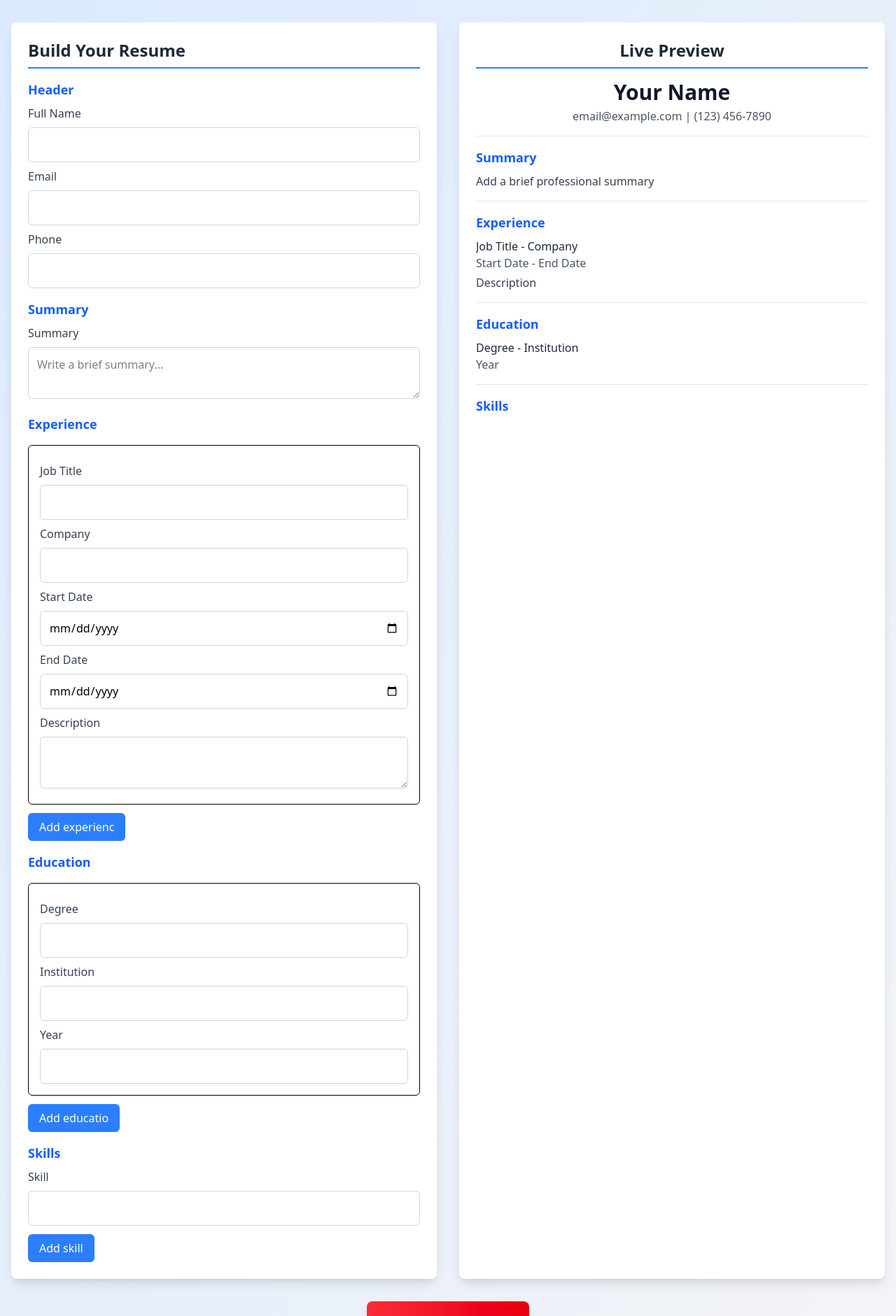
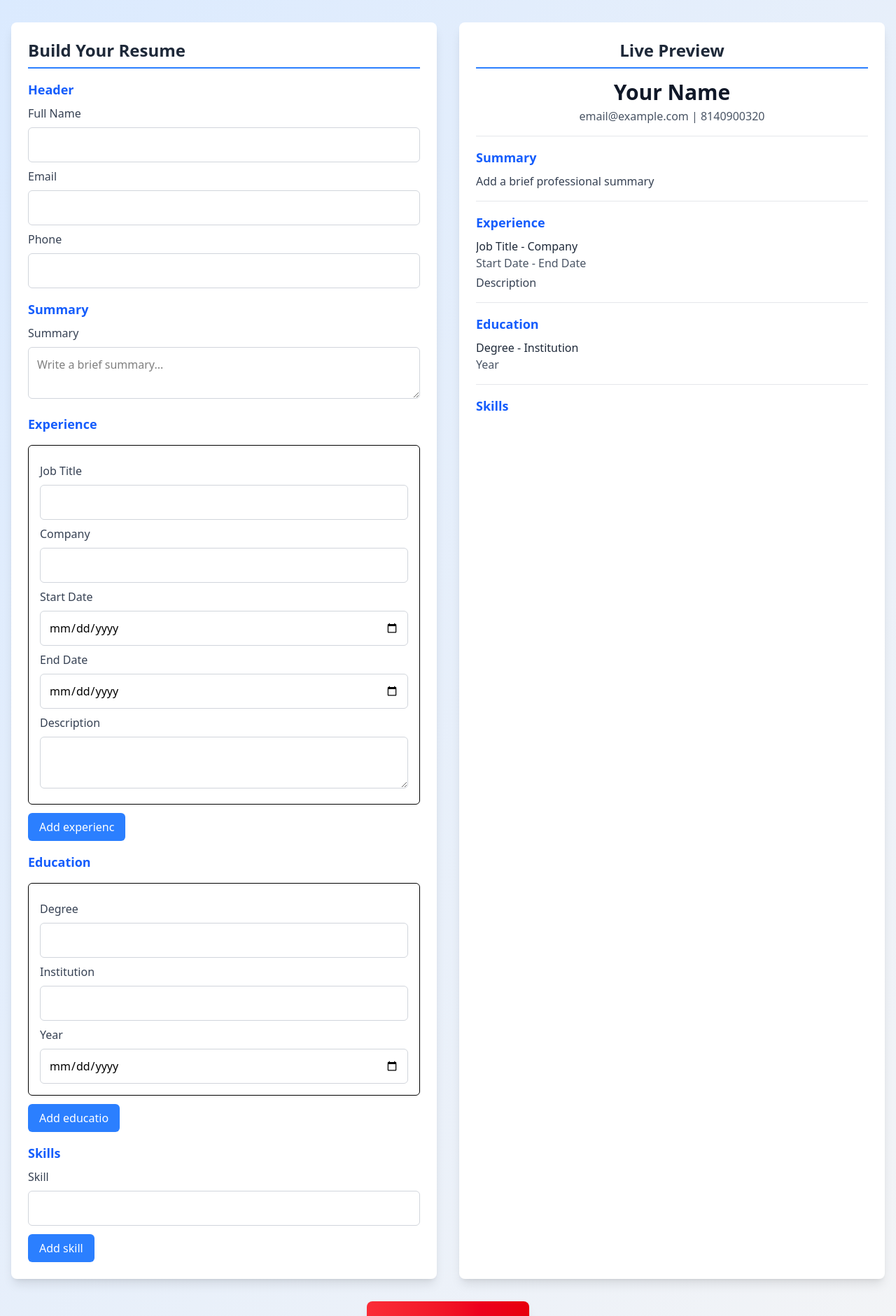
Before and after one commit to Hardik0110/ResumeBuilder, a React (Vite) app: page / in a window 1280 px wide. Shown: the top 1881 px of the page at 70% size. Built offline with nearby package versions, Linux system fonts and the light colour scheme.

Commit message:
small changes

```diff
--- a/src/components/FormField.jsx
+++ /dev/null
@@ -1,17 +0,0 @@
-import React from 'react';
-
-const FormField = ({ label, value, onChange }) => {
-  return (
-    <div className="mt-2">
-      <label className="text-gray-700 font-medium">{label}</label>
-      <input
-        type="text"
-        value={value}
-        onChange={onChange}
-        className="w-full p-3 mt-1 border border-gray-300 rounded-md focus:ring-2 focus:ring-blue-500 focus:outline-none"
-      />
-    </div>
-  );
-};
-
-export default FormField;
--- a/src/components/InputCreator.jsx
+++ b/src/components/InputCreator.jsx
@@ -3,7 +3,6 @@ import { useForm, Controller } from 'react-hook-form';
 import resumeFields from '../data/resumeFields.json';
 
 const InputCreator = ({ onUpdate }) => {
-  // Generate initial state from resumeFields.json
   const generateInitialState = () => ({
     header: Object.fromEntries(resumeFields.header.map((field) => [field.name, ''])),
     summary: '',
--- a/src/components/Preview.jsx
+++ b/src/components/Preview.jsx
@@ -11,7 +11,7 @@ const Preview = ({ resumeData }) => {
           {resumeData.header.name || 'Your Name'}
         </h1>
         <p className="text-gray-600 mt-1 text-center break-words">
-          {resumeData.header.email || 'email@example.com'} | {resumeData.header.phone || '(123) 456-7890'}
+          {resumeData.header.email || 'email@example.com'} | {resumeData.header.phone || '8140900320'}
         </p>
       </div>
 
--- a/src/data/resumeFields.json
+++ b/src/data/resumeFields.json
@@ -15,7 +15,7 @@
     "education": [
       { "name": "degree", "label": "Degree", "type": "text", "placeholder": "" },
       { "name": "institution", "label": "Institution", "type": "text", "placeholder": "" },
-      { "name": "year", "label": "Year", "type": "text", "placeholder": "" }
+      { "name": "year", "label": "Year", "type": "date", "placeholder": "" }
     ],
     "skills": [
       { "name": "skill", "label": "Skill", "type": "text", "placeholder": "" }
```
